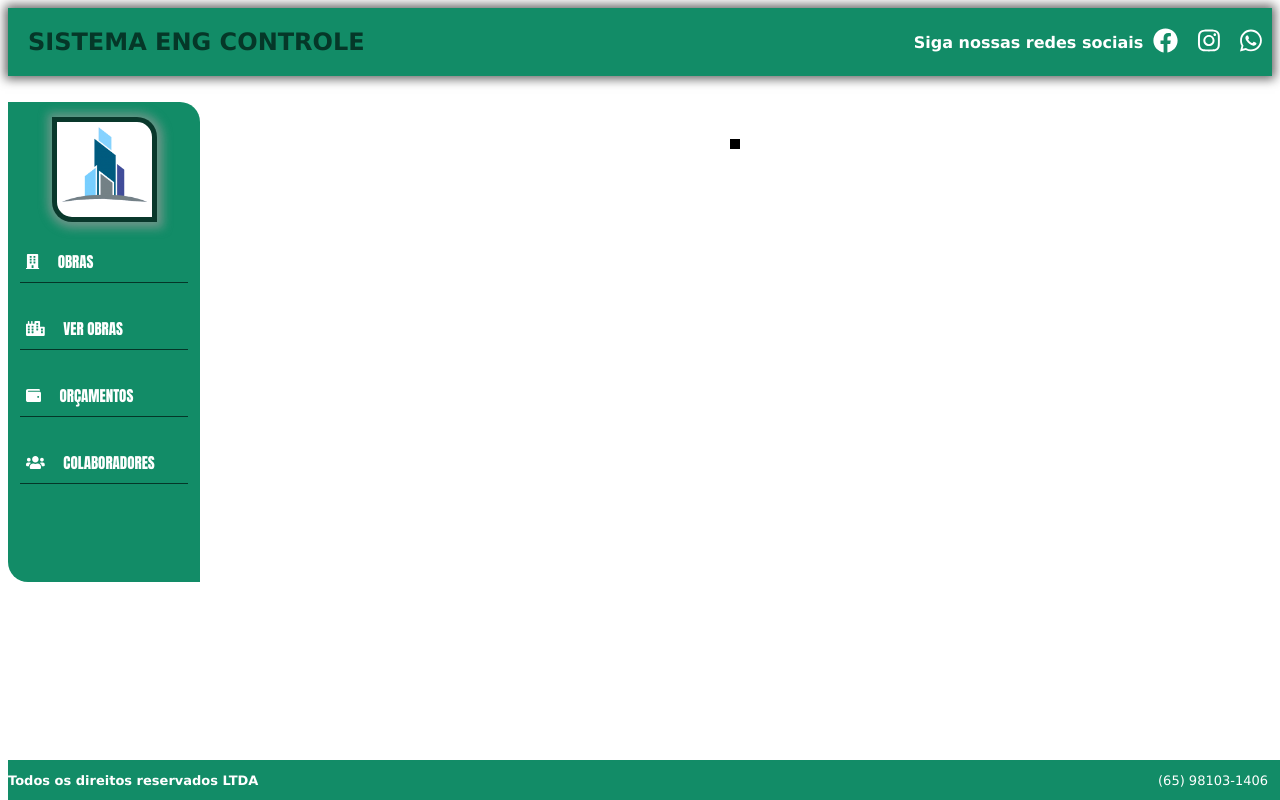
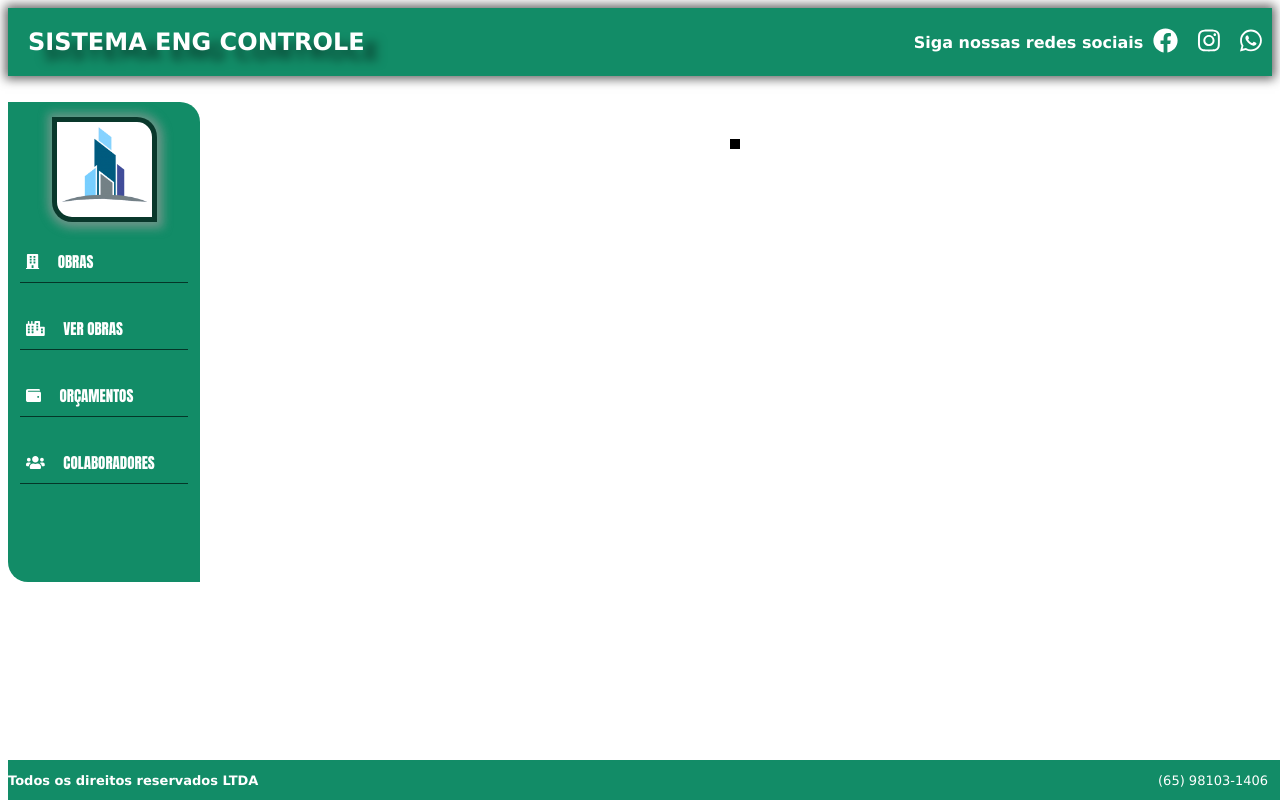
Before and after one commit to marcelohenrique95/sistema-eng, an Angular app: page /home in a window 1280 px wide. In both pictures the pointer is over the element "SISTEMA ENG CONTROLE". Built offline with nearby package versions, Linux system fonts and the light colour scheme.

Commit message:
alteracao efeito do titulo do header

```diff
--- a/src/app/component/header/header.component.scss
+++ b/src/app/component/header/header.component.scss
@@ -16,8 +16,8 @@
     }
 
     :hover {
-      font-weight: bold;
-      color: #053527fa;
+      -webkit-filter: drop-shadow(15px 10px 5px rgba(0,0,0,.5));
+      filter: drop-shadow(15px 10px 5px rgba(0,0,0,.5));
       transition: 0.1s;
     }
   }
```
